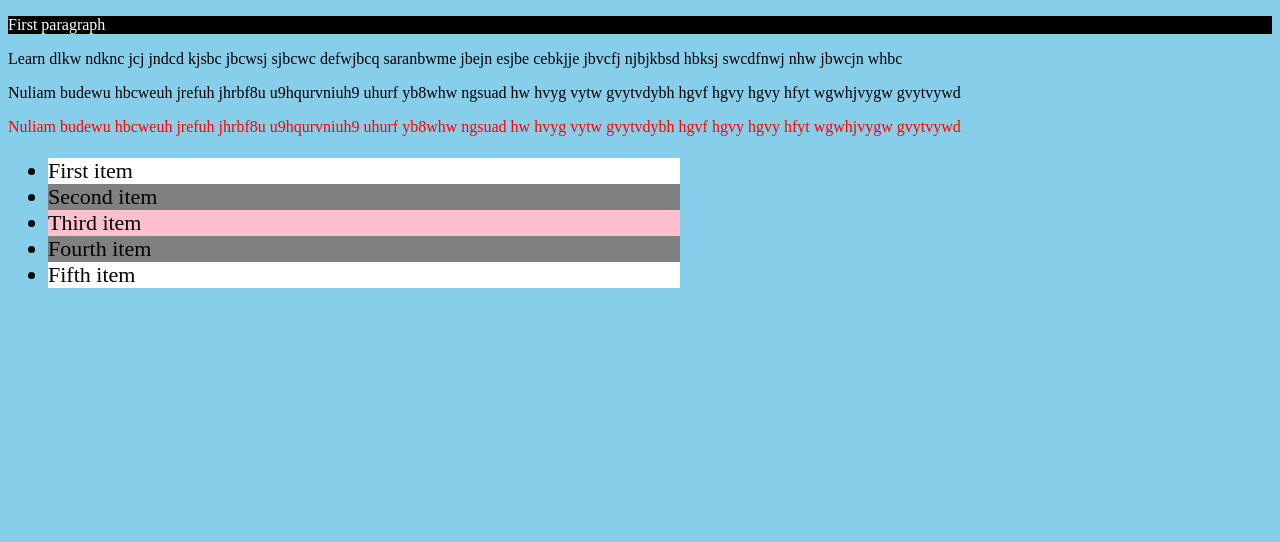
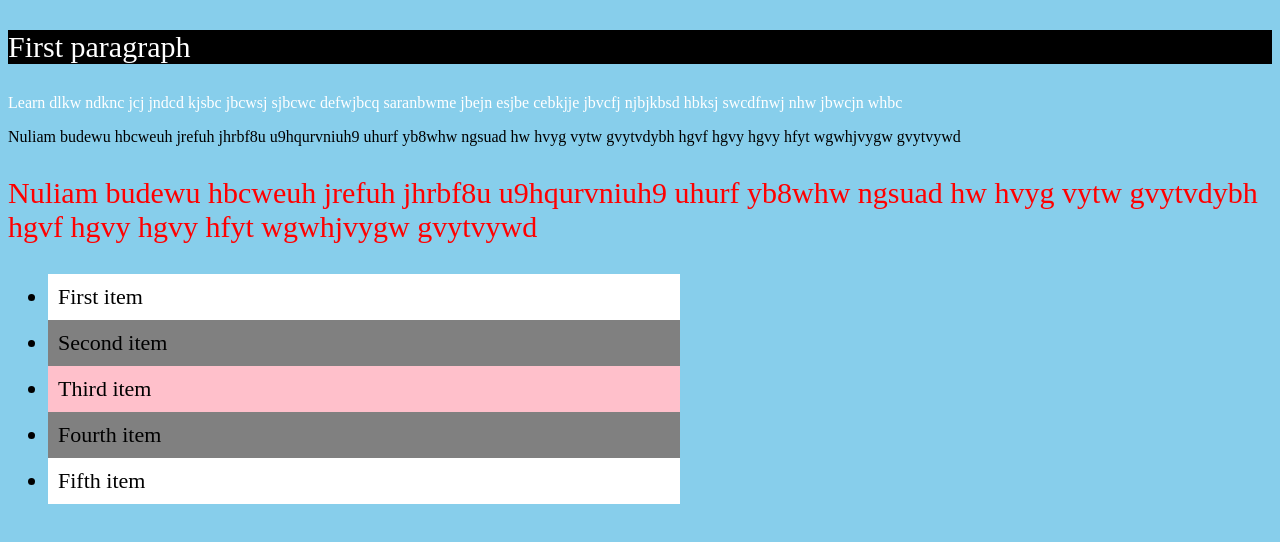
Before and after one commit to acciojob/pseudo-classes-mohdminhaj12w33-dot, a website: page main.html in a window 1280 px wide. Drawn offline with Linux system fonts and the light colour scheme.

Commit message:
created a submission

```diff
--- a/main.html
+++ b/main.html
@@ -7,16 +7,23 @@
 		body{
 			background-color:rgb(135, 206, 235)
 		}
-		p:nth-of-type(1) {
+		p:first-child {
 			background-color:black;
 			color:white;
+			font-size:30px;
 		}
-		p:nth-of-type(4) {
+	p:nth-of-type(2) {
+    background-color:lightblue blue;
+    color: white;
+}
+		p:last-child {
 			color:red;
+			font-size:30px;
 		}
-		ul{
+		ul li{
 			width:50%;
 			font-size:22px;
+			padding:10px;
 		}
 		ul li:nth-child(1){
 			background-color:white;
```
